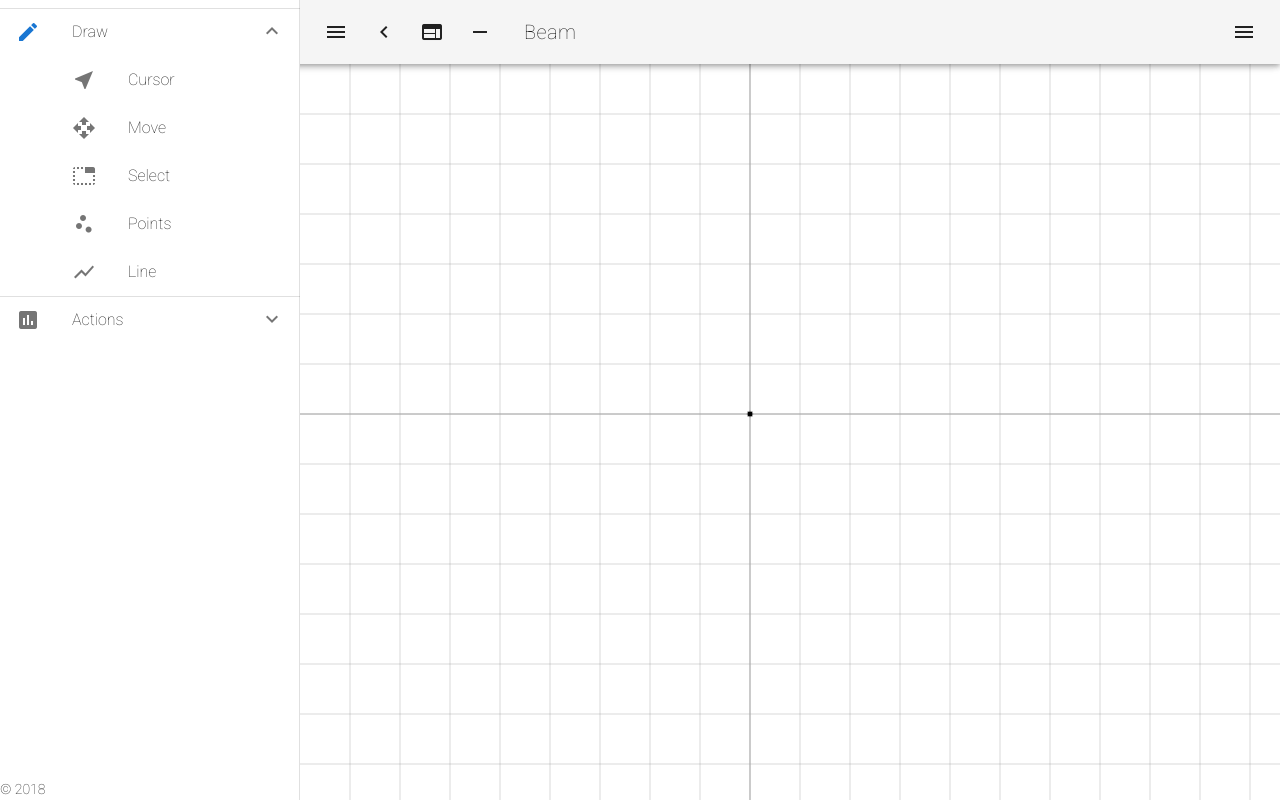
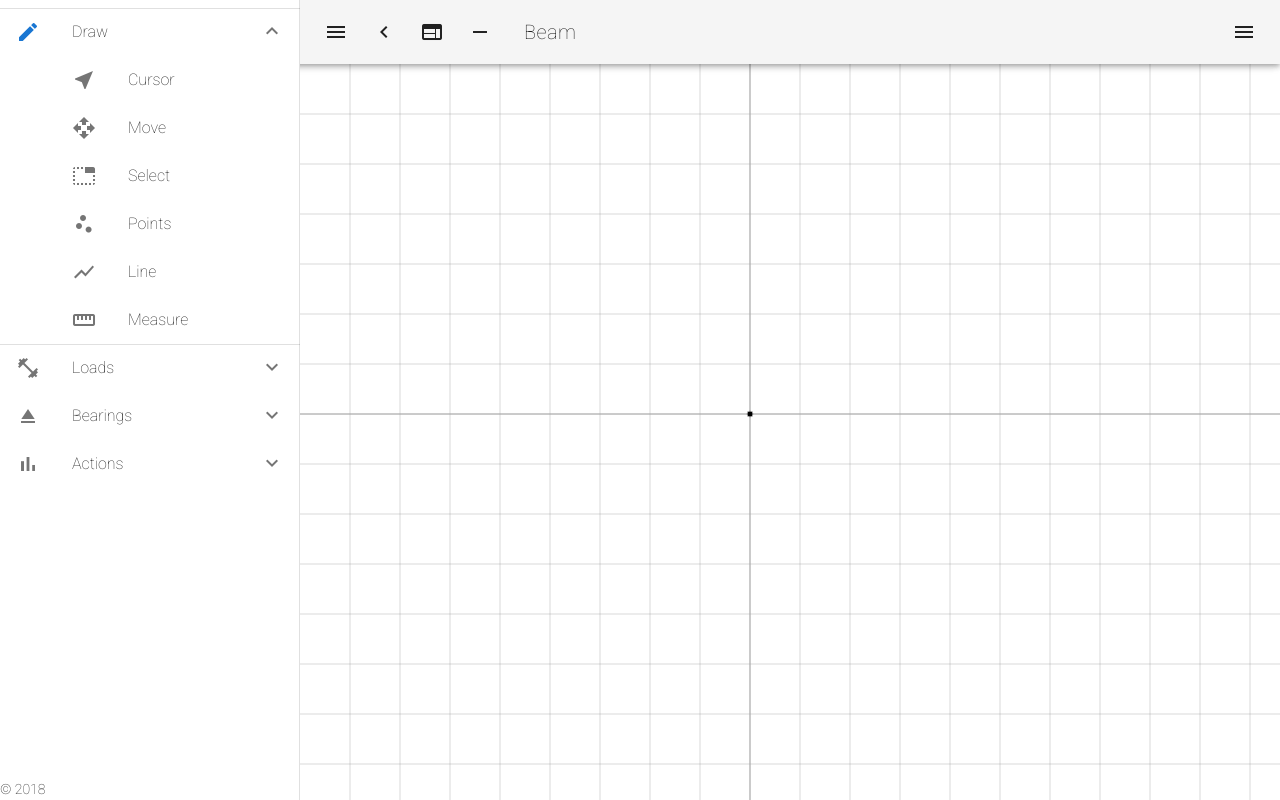
Before and after one commit to marcinowski/beamts, a Vue app: page / in a window 1280 px wide. Built offline with nearby package versions, Linux system fonts and the light colour scheme.

Commit message:
Clean up with methods

```diff
--- a/src/components/SideOptions.vue
+++ b/src/components/SideOptions.vue
@@ -80,29 +80,74 @@ export default class SideOptions extends Vue {
       title: 'Line',
       onClick: () => this.handleMethodClick(MethodTypes.LINE),
     },
+    {
+      icon: 'straighten',
+      title: 'Measure',
+      onClick: () => console.log('Measure'),
+    },
+  ];
+
+  loads: Method[] = [
+    {
+      icon: 'vertical_align_bottom',
+      title: 'Force',
+      onClick: () => console.log('force'),
+    },
+    {
+      icon: 'replay',
+      title: 'Momentum',
+      onClick: () => console.log('momentum'),
+    },
+    {
+      icon: 'power_input',
+      title: 'Load',
+      onClick: () => console.log('load'),
+    },
+  ];
+
+  bearings: Method[] = [
+    {
+      icon: 'center_focus_strong',
+      title: 'Full',
+      onClick: () => console.log('Full Bearing'),
+    },
+    {
+      icon: 'center_focus_weak',
+      title: 'Bearing',
+      onClick: () => console.log('Bearing'),
+    },
+    {
+      icon: 'keyboard_capslock',
+      title: 'Loose Bearing',
+      onClick: () => console.log('Loose Bearing'),
+    },
+    {
+      icon: 'category',
+      title: 'Custom',
+      onClick: () => console.log('Custom Bearing'),
+    },
   ];
 
   actions: Method[] = [
     {
+      icon: 'edit',
+      title: 'Edit',
+      onClick: () => console.log('Edit'),
+    },
+    {
       icon: 'undo',
       title: 'Undo',
-      onClick: () => {
-        this.$store.dispatch('svg/undo');
-      },
+      onClick: () => this.$store.dispatch('svg/undo'),
     },
     {
       icon: 'delete_forever',
       title: 'Clear Selected',
-      onClick: () => {
-        this.$store.dispatch('svg/removeSelected');
-      },
+      onClick: () => this.$store.dispatch('svg/removeSelected'),
     },
     {
       icon: 'delete_forever',
       title: 'Clear All',
-      onClick: () => {
-        this.$store.commit('svg/removeAll');
-      },
+      onClick: () => this.$store.commit('svg/removeAll'),
     },
     {
       icon: 'check',
@@ -115,23 +160,17 @@ export default class SideOptions extends Vue {
     {
       icon: 'perm_data_settings',
       title: 'Calculate',
-      onClick: () => {
-        console.log('Calculate');
-      },
+      onClick: () => console.log('Calculate'),
     },
     {
       icon: 'backup',
       title: 'Save',
-      onClick: () => {
-        console.log('Save');
-      },
+      onClick: () => console.log('Save'),
     },
     {
       icon: 'adjust',
       title: 'Center',
-      onClick: () => {
-        console.log('Center');
-      },
+      onClick: () => console.log('Center'),
     },
   ];
 
@@ -143,9 +182,18 @@ export default class SideOptions extends Vue {
       actions: this.methods,
     },
     {
-      icon: 'assessment',
+      icon: 'fitness_center',
+      title: 'Loads',
+      actions: this.loads,
+    },
+    {
+      icon: 'eject',
+      title: 'Bearings',
+      actions: this.bearings,
+    },
+    {
+      icon: 'bar_chart',
       title: 'Actions',
-      active: false,
       actions: this.actions,
     },
   ];
```
